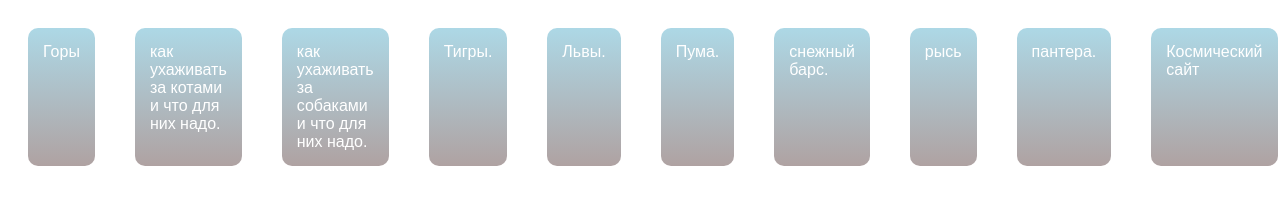
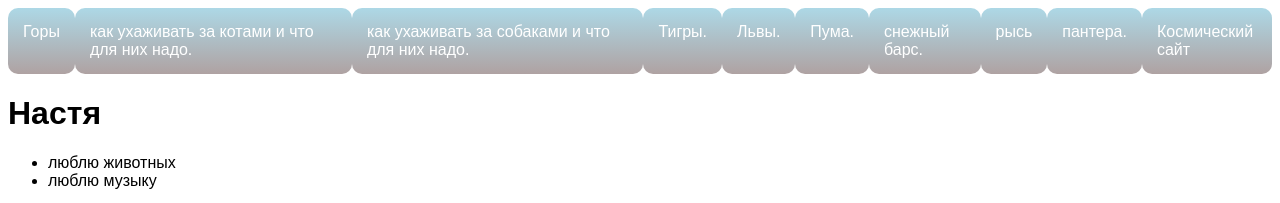
Before and after one commit to jhlbjblhfbv/portfolio, a plain HTML site: page index.html in a window 1280 px wide. Shown: the top 203 px of the page. Drawn offline with Linux system fonts and the light colour scheme.

Commit message:
Update style.css

```diff
--- a/style.css
+++ b/style.css
@@ -13,7 +13,7 @@ header{
     background: linear-gradient(lightblue,rgb(175, 162, 162));
     padding: 15px;
     border-radius: 10px;
-    margin:20px;
+    margin10px;
 }
 
 img{
```
